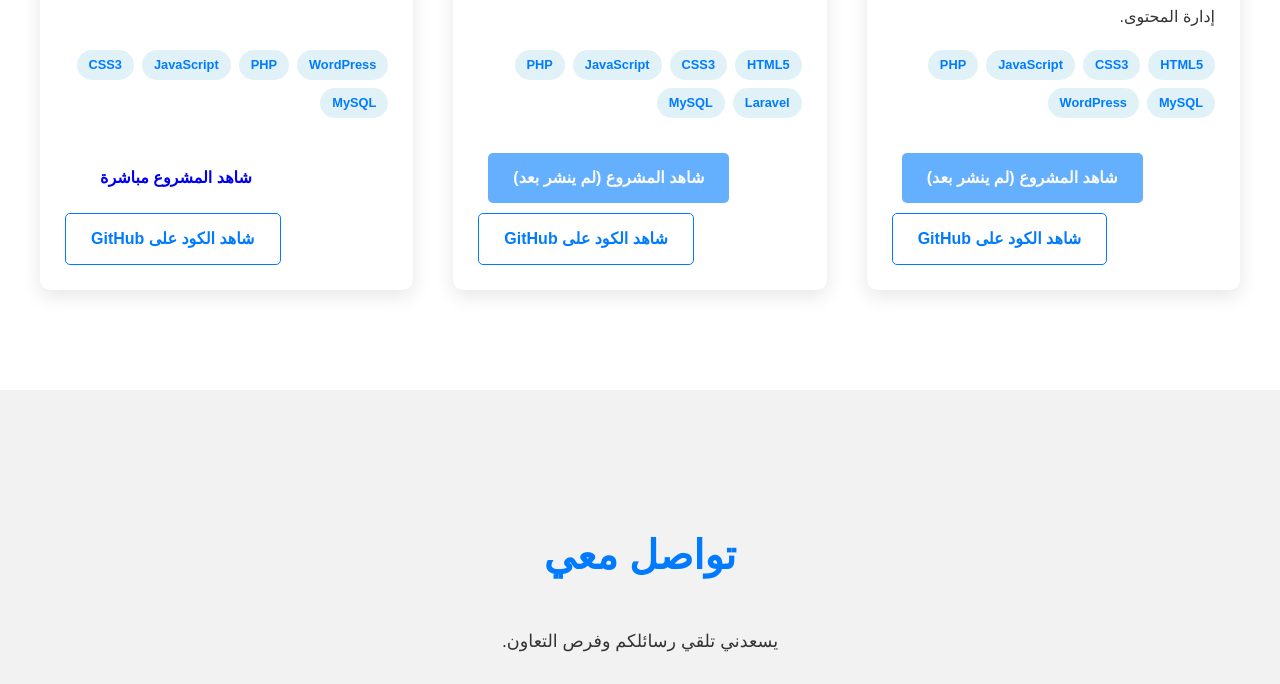
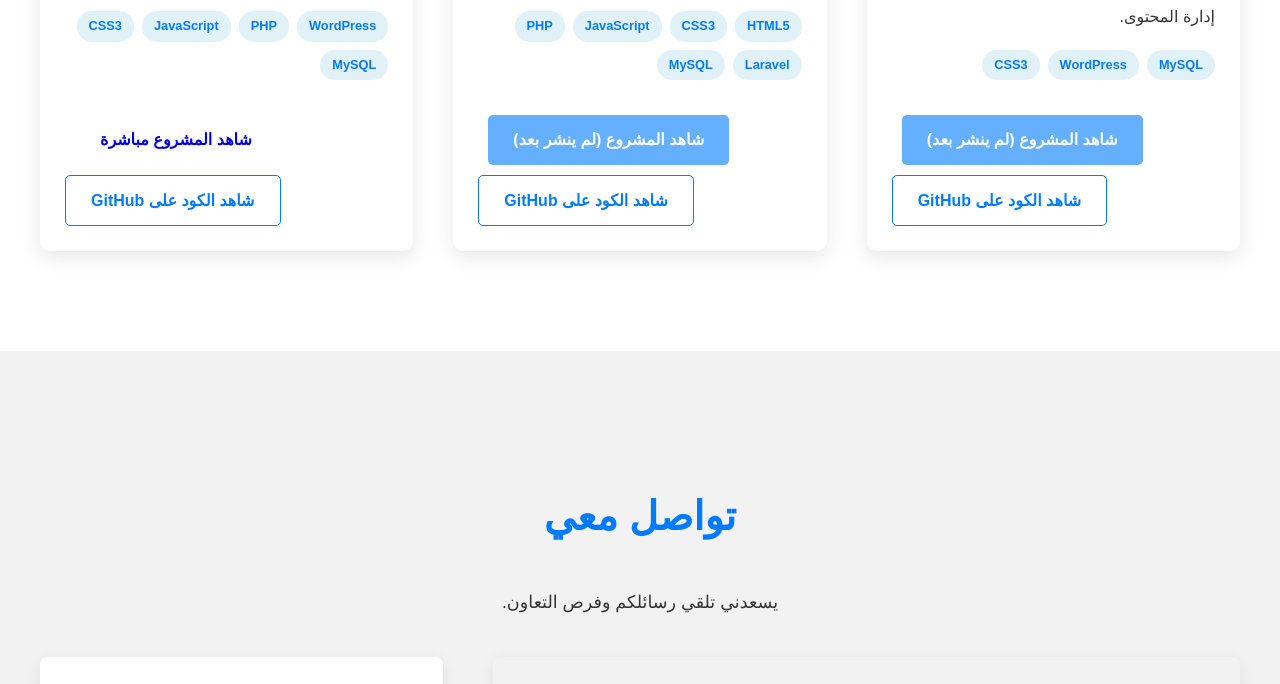
Before and after one commit to AHMED-202004/AHMED-202004.github.io, a plain HTML site: page index.html in a window 1280 px wide. Shown: the part 2441-3125 px from the top of the page. Drawn offline with Linux system fonts and the light colour scheme.

Commit message:
Update index.html

```diff
--- a/index.html
+++ b/index.html
@@ -87,12 +87,13 @@
                         <h3>قناة إخبارية (News Channel)</h3>
                         <p>مشروع إخباري رقمي يهدف إلى توفير منصة إعلامية قوية ومؤثرة لتقديم تغطية شاملة للأوضاع الإنسانية الراهنة في غزة. تم تطويره باستخدام WordPress مع تخصيصات HTML وCSS وJavaScript، مما يضمن تصميمًا جذابًا ومرونة في إدارة المحتوى.</p>
                         <div class="project-tech">
-                            <span>HTML5</span>
-                            <span>CSS3</span>
-                            <span>JavaScript</span>
-                            <span>PHP</span>
+
+
+
+
                             <span>MySQL</span>
                             <span>WordPress</span>
+                             <span>CSS3</span>
                         </div>
                         <div class="project-buttons">
                             <a href="#" class="btn btn-project disabled" aria-disabled="true">شاهد المشروع (لم ينشر بعد)</a>
```
